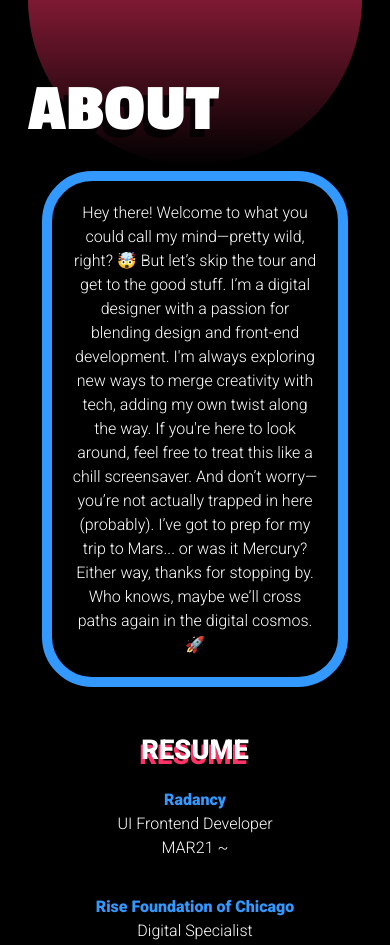
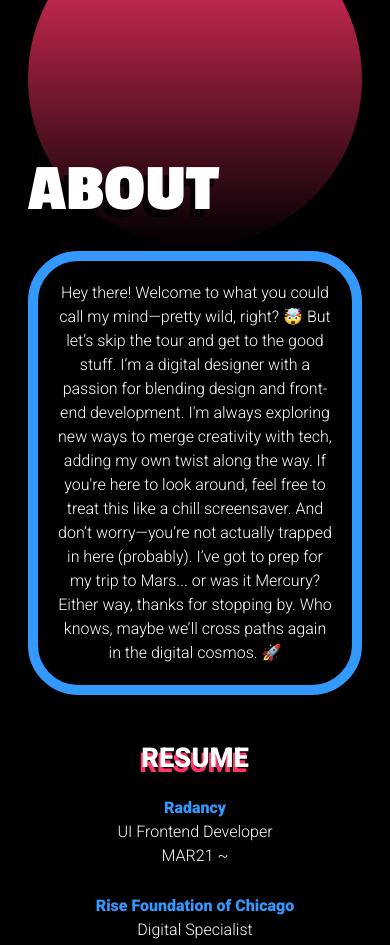
Before and after one commit to dwhite02/portfolio-v-1.2, a Vue app: page /#home in a window 390 px wide. Shown: the part 1040-1985 px from the top of the page. Built offline with nearby package versions, Linux system fonts and the light colour scheme; a web font is replaced by a local one.

Commit message:
Make site scroll vertically rather than horizontally, remove uneeded styles

```diff
--- a/src/App.vue
+++ b/src/App.vue
@@ -4,7 +4,7 @@
     import { projects } from "./data/ProjectItems";
 
     import HeaderNavigation from './components/HeaderNavigation.vue';
-    import ProjectCard from './components/ProjectCard.vue';
+    import ProjectModal from './components/ProjectModal.vue';
 
     import HomePage from './views/HomePage.vue';
     import About from './views/About.vue';
@@ -24,22 +24,15 @@
     <About/>
     <Work :projects="projectItems"/>
     <Contact/>
-    <ProjectCard :projects="projectItems"/>
+    <ProjectModal :projects="projectItems"/>
 </template>
 
 <style lang="scss">
 
     .t-view {
         position: relative;
-        min-height: 50vh;
+        min-height: 100vh;
         height: 100%;
-
-        @include breakpoint(xl) {
-            position: absolute;
-            inset: 0;
-            height: 100vh;
-            width: 100vw;
-        }
     }
 
     .t-brain {
@@ -79,7 +72,7 @@
         width: 100%;
         height: 100%;
         z-index: 0;
-        overflow: hidden;
+        // overflow: hidden;
         padding: 20px;
     }
 </style>
--- a/src/scss/abstracts/_variables.scss
+++ b/src/scss/abstracts/_variables.scss
@@ -14,7 +14,8 @@ $breakpoints: (
 /*  -----------------
     Containers
 ---------------------  */
-
+$container-md: 800px;
+$container-lg: 1000px;
 $container-base: 1200px;
 
 /*  -----------------
--- a/src/scss/base/_base.scss
+++ b/src/scss/base/_base.scss
@@ -12,10 +12,10 @@ body {
     position: relative;
     scroll-behavior: smooth;
     background: black;
+}
 
-    @include breakpoint(xl){
-        overflow: hidden;
-    }
+body {
+    overflow-x: hidden;
 }
 
 h2,
--- a/src/views/About.vue
+++ b/src/views/About.vue
@@ -20,13 +20,13 @@
 <template>
     <section id="about" class="t-view">
         <div class="t-wrapper flex flex-col">
-            <div class="t-content flex flex-1 lg:flex-row">
-                <div class="t-image lg:w-6/12 flex-auto p-2">
+            <div class="t-content ">
+                <div class="t-image flex-auto p-2">
                     <img class="mx-auto" src="../assets/elipse.svg" alt="elipse">
                 </div>
-                <div class="t-info flex-auto lg:w-7/12 p-2">
+                <div class="t-info flex-auto p-2">
                     <h1 class="t-title"> ABOUT </h1>
-                    <div class="t-text-container w-11/12 text-center md:text-left mx-auto">
+                    <div class="t-text-container text-center md:text-left mx-auto">
                         <p class="t-text">
                             Hey there! Welcome to what you could call my mind—pretty wild, right? 🤯 But let’s skip the tour and get to the good stuff. I’m a digital designer with a passion for blending design and front-end development. I'm always exploring new ways to merge creativity with tech, adding my own twist along the way. If you're here to look around, feel free to treat this like a chill screensaver. And don’t worry—you’re not actually trapped in here (probably). I’ve got to prep for my trip to Mars... or was it Mercury? Either way, thanks for stopping by. Who knows, maybe we’ll cross paths again in the digital cosmos. 🚀
                         </p>
@@ -57,10 +57,8 @@
 
 <style lang="scss" scoped>
 
-    .t-view {
-        @include breakpoint(xl) {
-            left: 100%;
-        }
+    .t-wrapper {
+        padding-top: 100px;
     }
 
     .t-brain {
@@ -75,6 +73,7 @@
             @include breakpoint(xl) {
                 width: 25%;
                 display: block;
+                scale: .25;
             }
         }
 
@@ -90,6 +89,7 @@
     }
 
     .t-content {
+        max-width: $container-lg;
         @include breakpoint(xl,max) {
             flex-direction: column;
         }
@@ -121,21 +121,13 @@
         margin-top: -35%;
         color: white;
 
-        @include breakpoint(xl) {
-            margin-top: 5%;
-        }
-
         @include breakpoint(xl,max) {
             width: 100%;
         }
     }
 
     .t-job {
-        margin-bottom: 10%;
-
-        @include breakpoint(md) {
-            margin-bottom: 0;
-        }
+        margin-bottom: 7.5%;
 
         h3 {
             color: $primary;
@@ -149,25 +141,15 @@
         text-align: center;
         margin-top: 5%;
 
-        @include breakpoint(md) {
-            flex-direction: row;
-            text-align: left;
-        }
-
-        @include breakpoint(xl) {
-            margin-top: 2%;
-            margin-bottom: 1%;
-        }
+        // @include breakpoint(md) {
+        //     flex-direction: row;
+        //     text-align: left;
+        // }
     }
 
     .t-sub-title {
         border-top: none;
         margin-block: 5%;
-
-        @include breakpoint(md) {
-            border-top: 10px solid #fff;
-            margin-block: 0;
-        }
 
         h2 {
             text-shadow: -2px 5px $secondary;
@@ -179,12 +161,6 @@
         }
     }
 
-    .t-text {
-        @include breakpoint(xl) {
-            font-size: 15px;
-        }
-    }
-
     .t-text-container {
         position: relative;
         background-color: transparent;
@@ -193,6 +169,7 @@
         border-radius: 50px;
         height: auto;
         margin-top: 3%;
+        max-width: $container-md;;
 
         &::after {
             display: none;
@@ -214,11 +191,4 @@
         }
     }
 
-    .t-title {
-        margin-left: 0%;
-
-        @include breakpoint(xl) {
-            margin-left: -20%;
-        }
-    }
 </style>
--- a/src/views/Contact.vue
+++ b/src/views/Contact.vue
@@ -23,10 +23,6 @@
 
     .t-view {
         height: 100vh;
-
-        @include breakpoint(xl) {
-            left: 300%;
-        }
     }
 
     .t-button {
```
